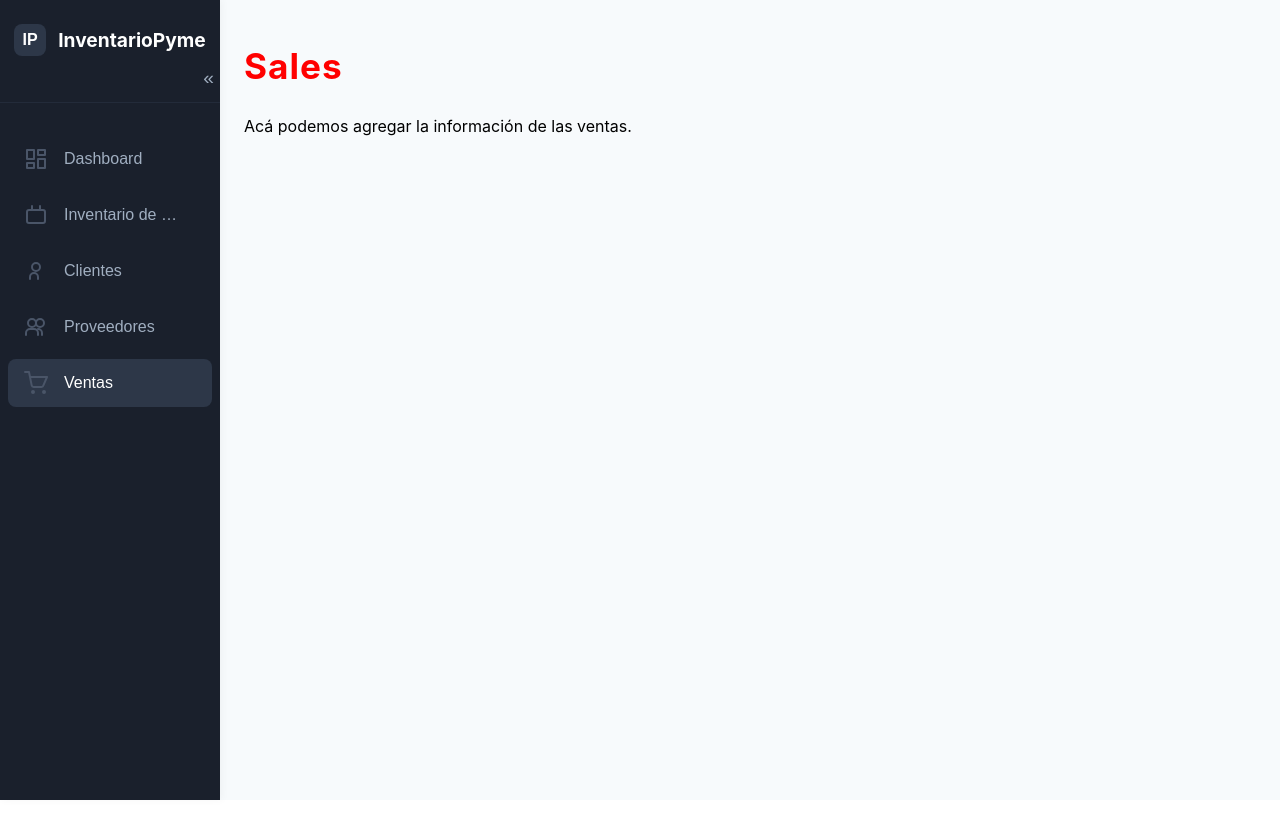
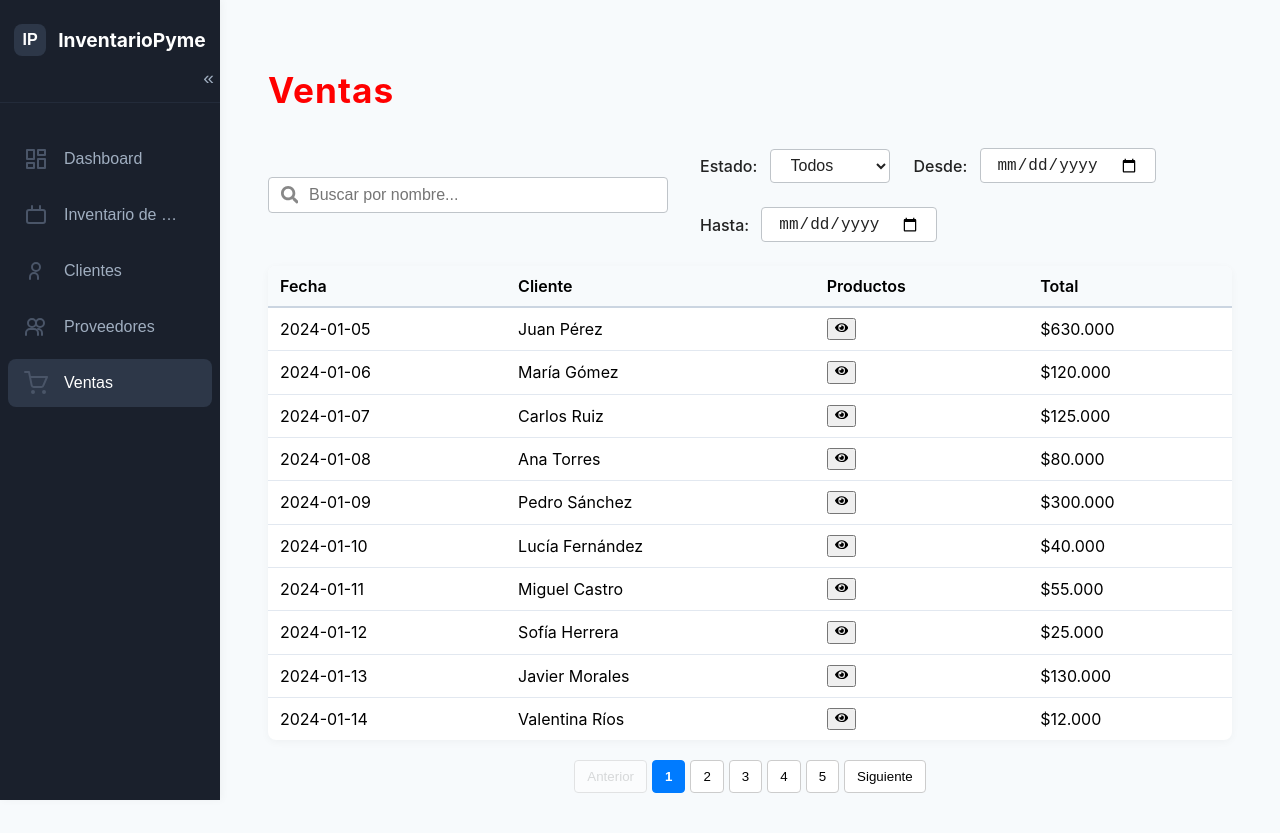
Before and after one commit to Panda2609/my-pyme, a React (Create React App) app: page / in a window 1280 px wide. Both pictures are taken after a click on the button "Ventas". Before the commit the page ends 800 px from the top, so only its background shows below. Built offline with nearby package versions, Linux system fonts and the light colour scheme.

Commit message:
Filtro, tabla con datos de ventas y paginación

```diff
--- a/src/components/Sales.jsx
+++ b/src/components/Sales.jsx
@@ -1,10 +1,109 @@
-import React from 'react';
+import React, { useState } from 'react';
+import { FaEye } from 'react-icons/fa';
+import mockSalesData from '../data/mockSalesData';
+import SearchBar from './SearchBar';
+import ProductFilters from './ProductFilters';
+import Pagination from './Pagination';
+import '../styles/Sales.css';
 
 const Sales = () => {
+  const [search, setSearch] = useState("");
+  const [filters, setFilters] = useState({ status: '', fromDate: '', toDate: '' });
+
+
+  // Filtrar ventas por nombre de cliente y rango de fecha
+  const filteredSales = mockSalesData
+    .filter((v) => v.cliente.toLowerCase().includes(search.toLowerCase()))
+    .filter((v) =>
+      filters.fromDate ? new Date(v.fecha) >= new Date(filters.fromDate) : true
+    )
+    .filter((v) =>
+      filters.toDate ? new Date(v.fecha) <= new Date(filters.toDate) : true
+    );
+
+  // Modal para productos
+  const [showModal, setShowModal] = useState(false);
+  const [selectedVenta, setSelectedVenta] = useState(null);
+
+  const handleShowProductos = (venta) => {
+    setSelectedVenta(venta);
+    setShowModal(true);
+  };
+
+  const handleCloseModal = () => {
+    setShowModal(false);
+    setSelectedVenta(null);
+  };
+
+  // Paginación
+  const [currentPage, setCurrentPage] = useState(1);
+  const itemsPerPage = 10;
+  const totalPages = Math.ceil(filteredSales.length / itemsPerPage);
+  const paginatedSales = filteredSales.slice(
+    (currentPage - 1) * itemsPerPage,
+    currentPage * itemsPerPage
+  );
+
   return (
-    <div>
-      <h2>Sales</h2>
-        <p>Acá podemos agregar la información de las ventas.</p>
+    <div className="sales-container">
+      <h2>Ventas</h2>
+      <div className="filter-search-row">
+        <SearchBar value={search} onChange={setSearch} />
+        <ProductFilters filters={filters} onChange={setFilters} />
+      </div>
+      <table className="sales-table">
+        <thead>
+          <tr>
+            <th>Fecha</th>
+            <th>Cliente</th>
+            <th>Productos</th>
+            <th>Total</th>
+          </tr>
+        </thead>
+        <tbody>
+          {paginatedSales.length === 0 ? (
+            <tr>
+              <td colSpan="4" className="no-sales">No hay ventas</td>
+            </tr>
+          ) : (
+            paginatedSales.map((venta) => (
+              <tr key={venta.id}>
+                <td>{venta.fecha}</td>
+                <td>{venta.cliente}</td>
+                <td>
+                  <button className="sales-action-btn" title="Ver productos" onClick={() => handleShowProductos(venta)}>
+                    <FaEye />
+                  </button>
+                </td>
+                <td>${venta.total.toLocaleString('es-CL')}</td>
+              </tr>
+            ))
+          )}
+        </tbody>
+      </table>
+
+      <Pagination
+        currentPage={currentPage}
+        totalPages={totalPages}
+        onPageChange={setCurrentPage}
+      />
+
+      {/* Modal para productos */}
+      {showModal && selectedVenta && (
+        <div className="modal-overlay">
+          <div className="modal-content">
+            <h3>Productos vendidos</h3>
+            <ul>
+              {selectedVenta.productos.map((prod, idx) => (
+                <li key={idx}>
+                  {prod.nombre} x{prod.cantidad} (${prod.precio.toLocaleString('es-CL')})
+                </li>
+              ))}
+            </ul>
+            <button className="modal-close-btn" onClick={handleCloseModal}>Cerrar</button>
+          </div>
+        </div>
+      )}
     </div>
   );
 };
--- a/src/styles/Sales.css
+++ b/src/styles/Sales.css
@@ -0,0 +1,39 @@
+
+.sales-container {
+  padding: 24px;
+}
+
+.sales-table {
+  width: 100%;
+  border-collapse: collapse;
+  margin-top: 16px;
+  background: #fff;
+  box-shadow: 0 2px 8px rgba(0,0,0,0.04);
+  border-radius: 8px;
+  overflow: hidden;
+}
+.sales-table th, .sales-table td {
+  padding: 10px 12px;
+  text-align: left;
+  border-bottom: 1px solid #e2e8f0;
+}
+.sales-table th {
+  background: #f7fafc;
+  font-weight: 600;
+  border-bottom: 2px solid #cbd5e1;
+}
+.sales-table tr:last-child td {
+  border-bottom: none;
+}
+.no-sales {
+  text-align: center;
+  color: #a0aec0;
+  padding: 24px 0;
+}
+.filter-search-row {
+  display: flex;
+  align-items: center;
+  justify-content: flex-start;
+  gap: 16px;
+  margin-bottom: 12px;
+}
```
